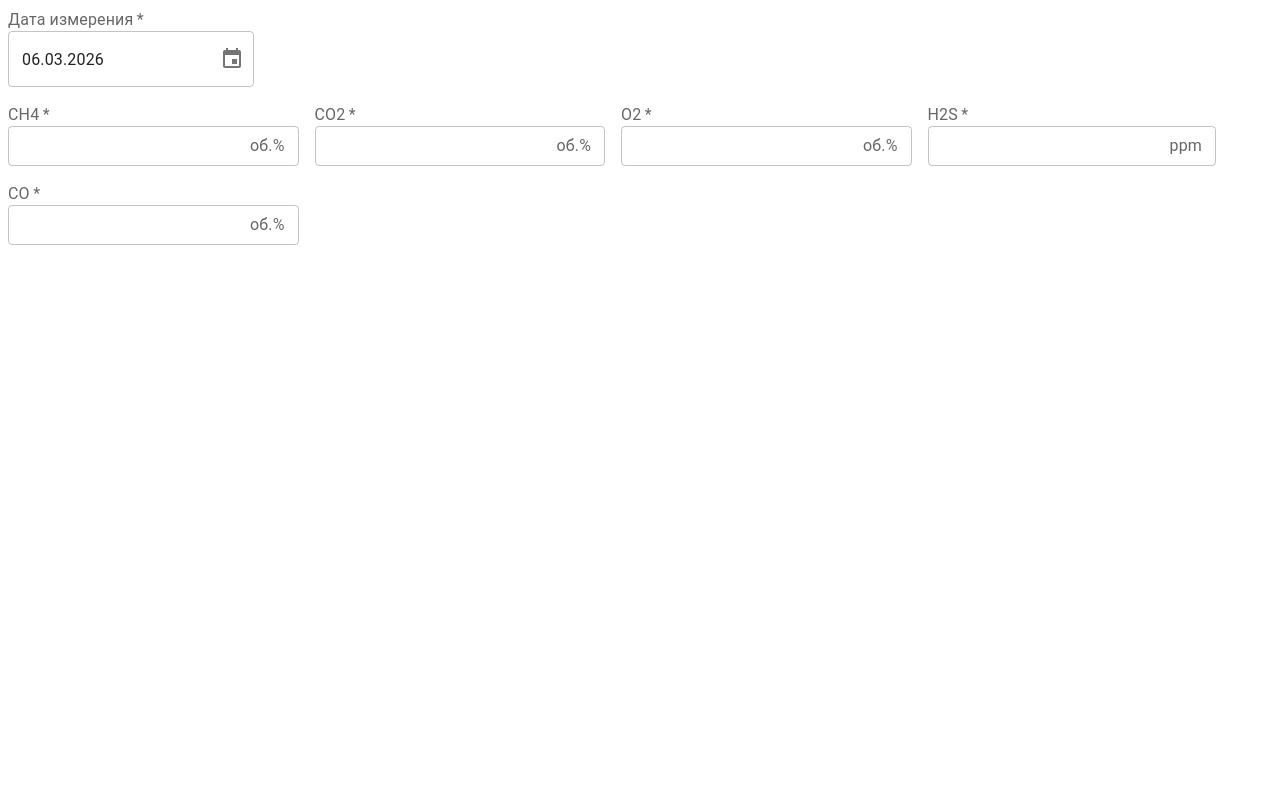
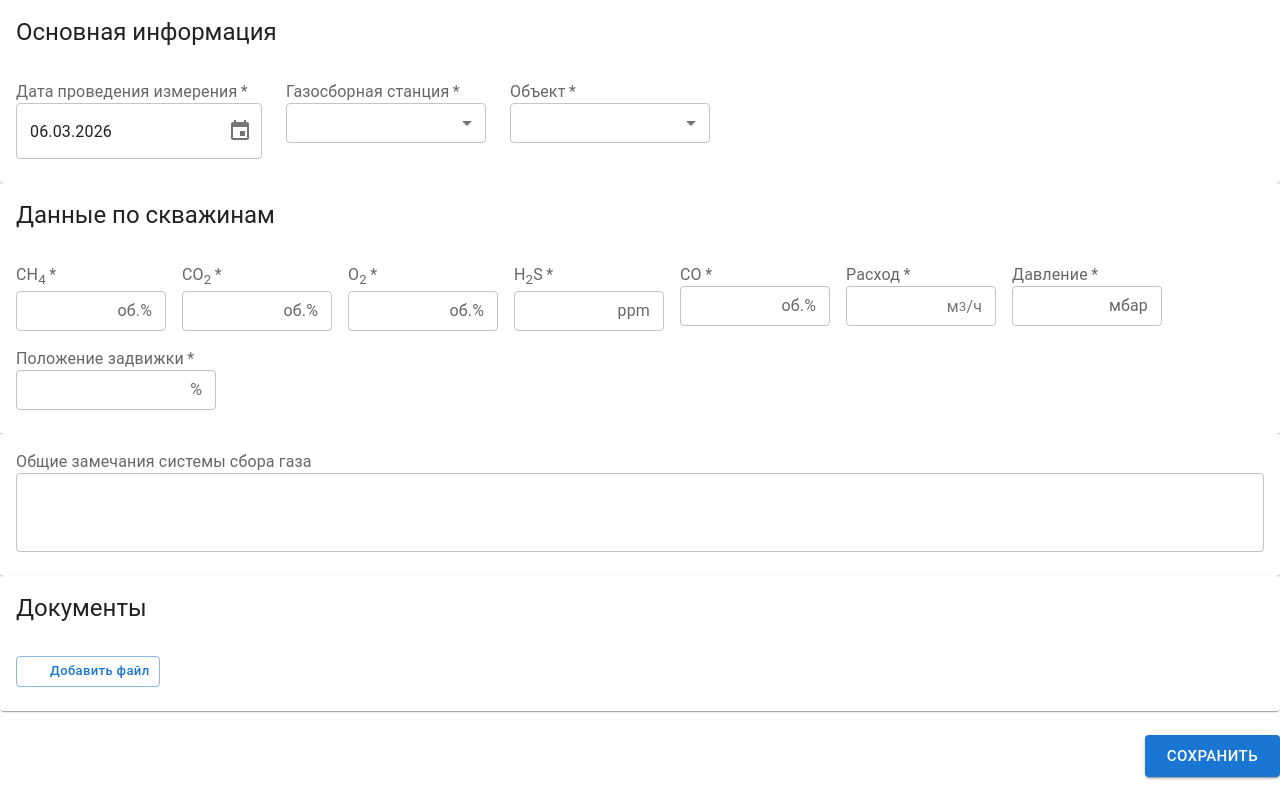
Before and after one commit to bevuxyna/gas-monitoring, a React (Create React App) app: page / in a window 1280 px wide. Built offline with nearby package versions, Linux system fonts and the light colour scheme; some icons are missing.

Commit message:
add fields

```diff
--- a/package.json
+++ b/package.json
@@ -2,6 +2,7 @@
   "dependencies": {
     "@emotion/react": "^11.14.0",
     "@emotion/styled": "^11.14.1",
+    "@mui/icons-material": "^7.3.9",
     "@mui/material": "^7.3.9",
     "@mui/x-date-pickers": "^8.27.2",
     "@testing-library/dom": "^10.4.1",
--- a/src/components/Form/Form.tsx
+++ b/src/components/Form/Form.tsx
@@ -5,20 +5,132 @@ import 'dayjs/locale/ru';
 import { ruRU } from '@mui/x-date-pickers/locales';
 import dayjs from "dayjs";
 import GasMeasurementsLine from "../GasMeasurementsLine/GasMeasurementsLine";
-import React from "react";
-import {FormControl, FormLabel} from "@mui/material";
+import React, { useState } from "react";
+import {Box, Button, Card, CardContent, CardHeader, FormControl, FormLabel, Grid, IconButton, InputLabel, List,
+    ListItem, ListItemSecondaryAction, ListItemText, MenuItem, OutlinedInput, Select,
+    TextField, Typography} from "@mui/material";
+import { gssItems, objectItems } from './constants';
+import AddIcon from '@mui/icons-material/Add';
 
 function Form() {
+    const [gss, setGss] = useState('');
+    const [formData, setFormData] = useState();
+
     return (
         <div>
-            <FormControl size={'small'} sx={{ m: 1 }}>
-                <FormLabel required={true}>Дата измерения</FormLabel>
-                <LocalizationProvider dateAdapter={AdapterDayjs} adapterLocale="ru" localeText={ruRU.components.MuiLocalizationProvider.defaultProps.localeText}>
-                    <DatePicker defaultValue={dayjs(new Date())} disableFuture={true} />
-                </LocalizationProvider>
-            </FormControl>
+            <Box>
+                <Box>
+                    <Card>
+                        <CardHeader title="Основная информация" />
+                        <CardContent>
+                            <Grid container spacing={3}>
+                                <FormControl size={'small'}>
+                                    <FormLabel required={true}>Дата проведения измерения</FormLabel>
+                                    <LocalizationProvider dateAdapter={AdapterDayjs} adapterLocale="ru" localeText={ruRU.components.MuiLocalizationProvider.defaultProps.localeText}>
+                                        <DatePicker defaultValue={dayjs(new Date())} disableFuture={true} />
+                                    </LocalizationProvider>
+                                </FormControl>
 
-            <GasMeasurementsLine />
+                                <FormControl size={'small'}>
+                                    <FormLabel required={true}>Газосборная станция</FormLabel>
+                                    <Select
+                                        labelId='gss-label'
+                                        value={gss}
+                                        size='small'
+                                        sx={{minWidth: 200}}
+                                    >
+                                        {gssItems.map((item) => (
+                                            <MenuItem
+                                                key={item.valueCode}
+                                                value={item.valueCode}
+                                            >
+                                                {item.title}
+                                            </MenuItem>
+                                        ))}
+                                    </Select>
+                                </FormControl>
+
+                                <FormControl size={'small'}>
+                                    <FormLabel required={true}>Объект</FormLabel>
+                                    <Select
+                                        value={gss}
+                                        sx={{minWidth: 200}}
+                                    >
+                                        {objectItems.map((item) => (
+                                            <MenuItem
+                                                key={item.valueCode}
+                                                value={item.valueCode}
+                                            >
+                                                {item.title}
+                                            </MenuItem>
+                                        ))}
+                                    </Select>
+                                </FormControl>
+                            </Grid>
+                        </CardContent>
+                    </Card>
+                </Box>
+
+                <Box>
+                    <Card>
+                        <CardHeader title="Данные по скважинам" />
+                        <CardContent>
+                            <GasMeasurementsLine />
+                        </CardContent>
+                    </Card>
+                </Box>
+
+                <Box>
+                    <Card>
+                        <CardContent>
+                            <FormControl size={'small'} fullWidth>
+                                <FormLabel>Общие замечания системы сбора газа</FormLabel>
+                                <TextField
+                                    multiline
+                                    rows={2}
+                                    maxRows={4}
+                                    fullWidth
+                                />
+                            </FormControl>
+                        </CardContent>
+                    </Card>
+                </Box>
+
+                <Box sx={{ mb: 3 }}>
+                    <Card>
+                        <CardHeader title="Документы" />
+                        <CardContent>
+                            <Box>
+                                <Button
+                                    role={undefined}
+                                    variant="outlined"
+                                    color="primary"
+                                    component="label"
+                                    size={'small'}
+                                    startIcon={<AddIcon />}
+                                    sx={{ textTransform: 'none' }}
+                                >
+                                    Добавить файл
+                                    <input
+                                        type="file"
+                                        hidden
+                                        multiple
+                                    />
+                                </Button>
+                            </Box>
+                        </CardContent>
+                    </Card>
+                </Box>
+
+                <Box sx={{ display: 'flex', justifyContent: 'flex-end' }}>
+                    <Button
+                        variant="contained"
+                        size="large"
+                    >
+                        Сохранить
+                    </Button>
+                </Box>
+            </Box>
         </div>
     )
 }
--- /dev/null
+++ b/src/components/Form/constants.ts
@@ -0,0 +1,13 @@
+export const gssItems = [
+    {
+        valueCode: 'GSS_1',
+        title: 'ГСС 1'
+    }
+];
+
+export const objectItems = [
+    {
+        valueCode: 'TIMOHOVO',
+        title: 'Тимохово'
+    }
+];
--- a/src/components/GasMeasurementsLine/GasMeasurementsLine.tsx
+++ b/src/components/GasMeasurementsLine/GasMeasurementsLine.tsx
@@ -1,11 +1,11 @@
-import {Box, FormControl, FormLabel, InputAdornment, OutlinedInput} from "@mui/material";
+import {Box, FormControl, FormLabel, Grid, InputAdornment, OutlinedInput} from "@mui/material";
 import React from "react";
 
 function GasMeasurementsLine() {
     return (
-        <Box className="measurement-line">
-        <FormControl size={'small'} sx={{ m: 1 }}>
-            <FormLabel required={true}>CH4</FormLabel>
+        <Grid container spacing={2}>
+            <FormControl size={'small'}>
+                <FormLabel required={true}>CH<sub>4</sub></FormLabel>
                 <OutlinedInput
                     id="outlined-adornment-weight"
                     endAdornment={<InputAdornment position="end">об.%</InputAdornment>}
@@ -14,11 +14,12 @@ function GasMeasurementsLine() {
                         'aria-label': 'weight',
                         maxLength: 3,
                     }}
+                    sx={{maxWidth: 150}}
                 />
             </FormControl>
 
-        <FormControl size={'small'} sx={{ m: 1 }}>
-            <FormLabel required={true}>CO2</FormLabel>
+            <FormControl size={'small'}>
+                <FormLabel required={true}>CO<sub>2</sub></FormLabel>
                 <OutlinedInput
                     id="outlined-adornment-weight"
                     endAdornment={<InputAdornment position="end">об.%</InputAdornment>}
@@ -26,11 +27,12 @@ function GasMeasurementsLine() {
                     inputProps={{
                         'aria-label': 'weight',
                     }}
+                    sx={{maxWidth: 150}}
                 />
             </FormControl>
 
-        <FormControl size={'small'} sx={{ m: 1 }}>
-            <FormLabel required={true}>O2</FormLabel>
+            <FormControl size={'small'}>
+                <FormLabel required={true}>O<sub>2</sub></FormLabel>
                 <OutlinedInput
                     id="outlined-adornment-weight"
                     endAdornment={<InputAdornment position="end">об.%</InputAdornment>}
@@ -38,11 +40,12 @@ function GasMeasurementsLine() {
                     inputProps={{
                         'aria-label': 'weight',
                     }}
+                    sx={{maxWidth: 150}}
                 />
             </FormControl>
 
-        <FormControl size={'small'} sx={{ m: 1 }}>
-            <FormLabel required={true}>H2S</FormLabel>
+            <FormControl size={'small'}>
+                <FormLabel required={true}>H<sub>2</sub>S</FormLabel>
                 <OutlinedInput
                     id="outlined-adornment-weight"
                     endAdornment={<InputAdornment position="end">ppm</InputAdornment>}
@@ -50,10 +53,11 @@ function GasMeasurementsLine() {
                     inputProps={{
                         'aria-label': 'weight',
                     }}
+                    sx={{maxWidth: 150}}
                 />
             </FormControl>
 
-        <FormControl size={'small'} sx={{ m: 1 }}>
+            <FormControl size={'small'}>
                 <FormLabel required={true}>CO</FormLabel>
                 <OutlinedInput
                     id="outlined-adornment-weight"
@@ -62,9 +66,49 @@ function GasMeasurementsLine() {
                     inputProps={{
                         'aria-label': 'weight',
                     }}
+                    sx={{maxWidth: 150}}
                 />
             </FormControl>
-    </Box>
+
+            <FormControl size={'small'}>
+                <FormLabel required={true}>Расход</FormLabel>
+                <OutlinedInput
+                    id="outlined-adornment-weight"
+                    endAdornment={<InputAdornment position="end">м<sup>3</sup>/ч</InputAdornment>}
+                    aria-describedby="outlined-weight-helper-text"
+                    inputProps={{
+                        'aria-label': 'weight',
+                    }}
+                    sx={{maxWidth: 150}}
+                />
+            </FormControl>
+
+            <FormControl size={'small'}>
+                <FormLabel required={true}>Давление</FormLabel>
+                <OutlinedInput
+                    id="outlined-adornment-weight"
+                    endAdornment={<InputAdornment position="end">мбар</InputAdornment>}
+                    aria-describedby="outlined-weight-helper-text"
+                    inputProps={{
+                        'aria-label': 'weight',
+                    }}
+                    sx={{maxWidth: 150}}
+                />
+            </FormControl>
+
+            <FormControl size={'small'}>
+                <FormLabel required={true}>Положение задвижки</FormLabel>
+                <OutlinedInput
+                    id="outlined-adornment-weight"
+                    endAdornment={<InputAdornment position="end">%</InputAdornment>}
+                    aria-describedby="outlined-weight-helper-text"
+                    inputProps={{
+                        'aria-label': 'weight',
+                    }}
+                    sx={{maxWidth: 200}}
+                />
+            </FormControl>
+        </Grid>
     )
 }
 
```
Also changed, not shown: 1 other file (tests, documents, lock files or other folders). Lines whose indentation alone changed are shown as unchanged.
